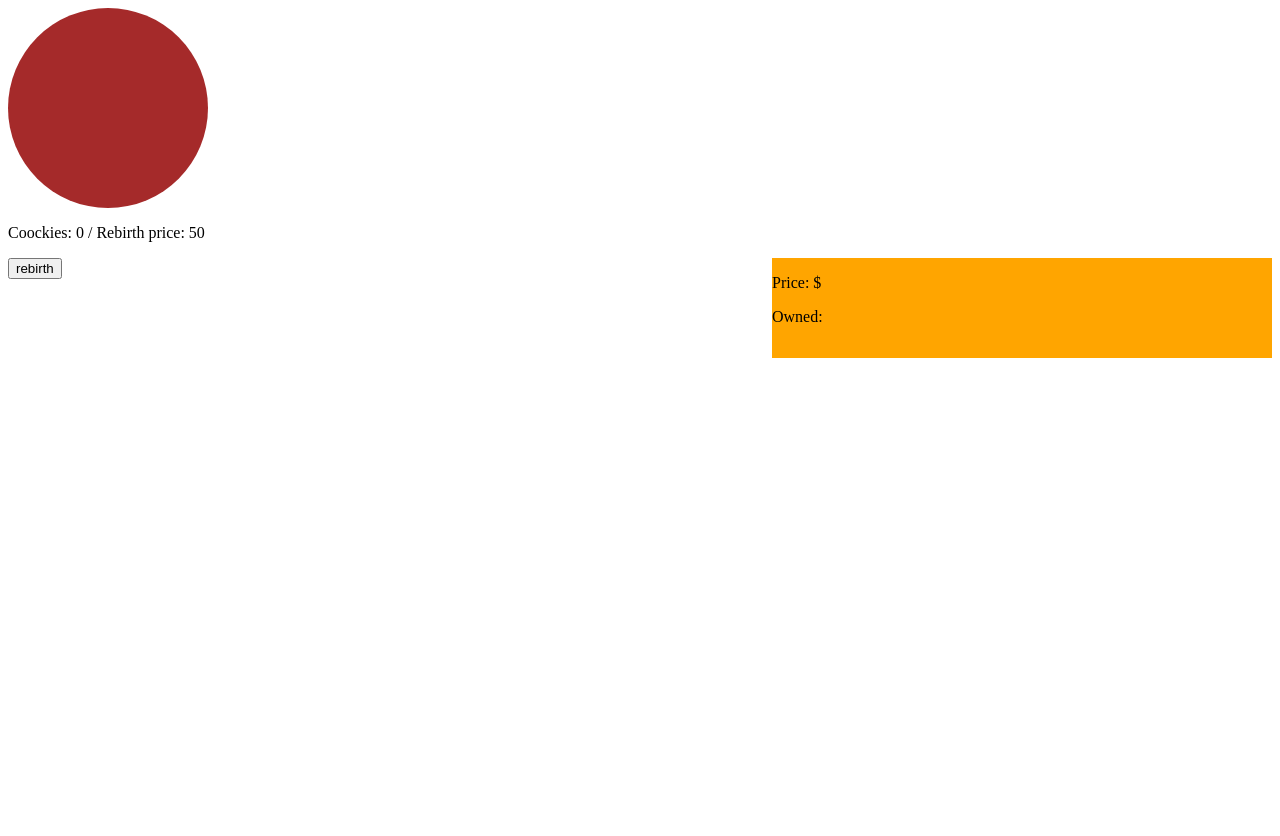
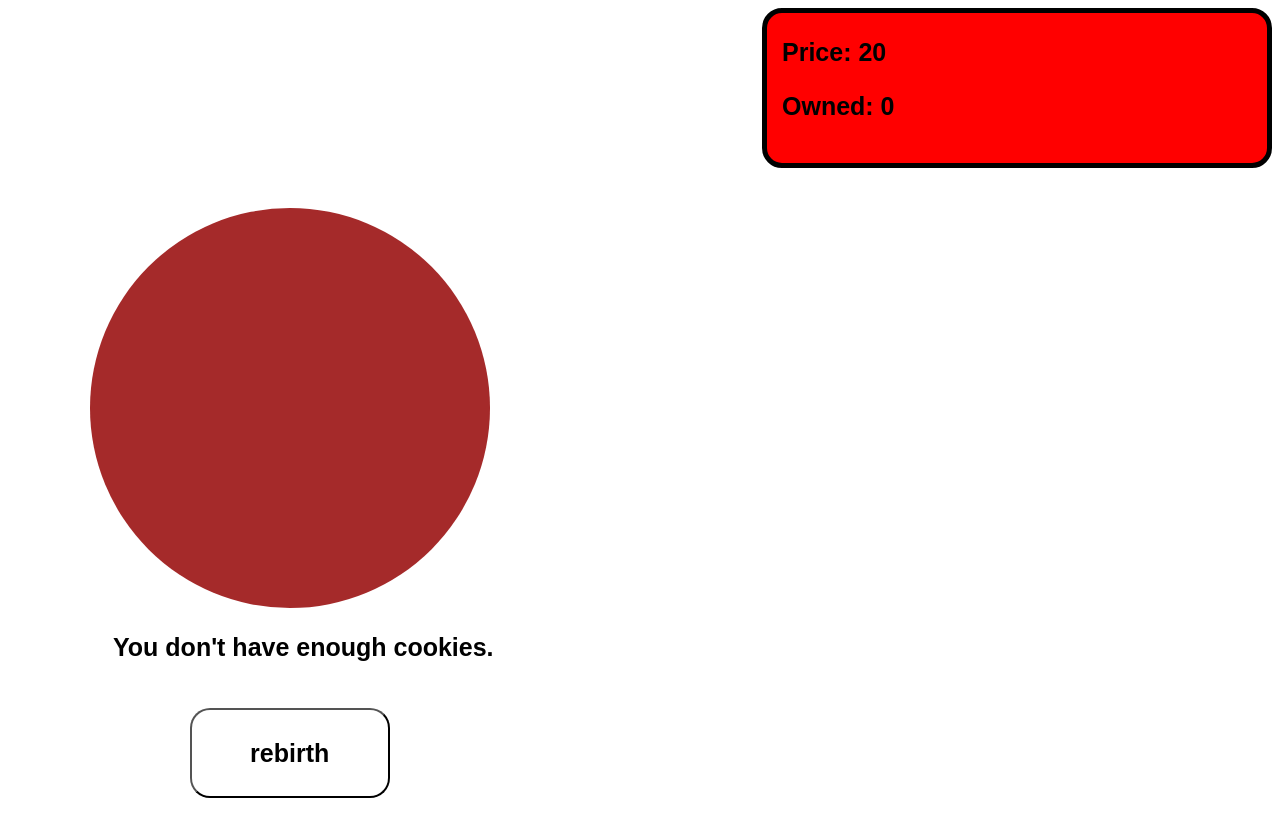
Before and after one commit to Reniuha/coockieShiter, a plain HTML site: page index.html in a window 1280 px wide. Both pictures are taken after a click on the button "rebirth". Before the commit the page ends 800 px from the top, so only its background shows below. Drawn offline with Linux system fonts and the light colour scheme.

Commit message:
Add files via upload

```diff
--- a/index.html
+++ b/index.html
@@ -7,13 +7,14 @@
     <link rel="stylesheet" href="style.css">
 </head>
 <body>
-
-    <div id="coockie"></div>
-    <p id="coockie-counter"></p>
-    <button id="rebirth">rebirth</button>
-    <div id="clicker">
-        <p>Price: $<span id="price"></span></p>
-        <p>Owned: <span id="owned"></span></p>
+    <div id="container">
+        <div id="coockie"></div>
+        <p id="coockie-counter">Cookies: 0 / Rebirths: 0 /  Rebirth price: 20</p>
+        <button id="rebirth"><p id="text">rebirth</p></button>
+        <div id="clicker">
+            <p id="price">Price: 20</p>
+            <p id="owned">Owned: 0</p>
+        </div>
     </div>
     <script src="script.js"></script>
 </body>
--- a/script.js
+++ b/script.js
@@ -2,27 +2,12 @@ const coockie = document.getElementById("coockie");
 var counterElement = document.getElementById("coockie-counter");
 var rebirthButton = document.getElementById("rebirth");
 
-var counter = 200;
+var counter = 0;
 var rebirth = 1;
+
 var price = 20;
 
-coockie.addEventListener("click", () => {
-    counter += rebirth * 1;
-    console.log("counter: " + counter);
-    counterElement.textContent = `Coockies: ${counter} / Rebirth price: ${price}`;
-});
 
-rebirthButton.addEventListener("click", () => {
-    if (counter >= price) {
-        counter = 0;
-        rebirth += 1;
-        console.log("rebirth: " + rebirth);
-        price = Math.round(price * 2.5);
-        counterElement.textContent = `Coockies: ${counter} / Rebirth price: ${price}`;
-    } else {
-        counterElement.textContent = `You don't have enough cookies.`;
-    }
-});
 
 const clicker = document.getElementById("clicker");
 let clickerOwnedElement = document.getElementById("owned");
@@ -31,16 +16,25 @@ let clickerPriceElement = document.getElementById("price");
 let clickerOwned = 0;
 let clickerPrice = 20;
 
+coockie.addEventListener("click", () => {
+
+    counter += rebirth === 0 ? 1 : 1 * rebirth;
+
+    console.log("counter: " + counter);
+    counterElement.textContent = `Cookies: ${counter} / Rebirths: ${rebirth - 1} /  Rebirth price: ${price}`;
+
+    enoughForClicker()
+});
+
 clicker.addEventListener("click", () => {
     if (counter >= clickerPrice) {
         counter -= clickerPrice;
         clickerOwned += 1;
         clickerPrice = Math.round(clickerPrice * 1.5);
 
-        clickerOwnedElement.textContent = clickerOwned;
-        clickerPriceElement.textContent = clickerPrice;
+        clickerOwnedElement.textContent = `Owned: ${clickerOwned}`;
+        clickerPriceElement.textContent = `Price: ${clickerPrice}`;
 
-        counterElement.textContent = `Coockies: ${counter} / Rebirth price: ${price}`;
     } else {
         const previousText = clickerPriceElement.textContent;
         clickerPriceElement.textContent = "You don't have enough cookies.";
@@ -48,4 +42,39 @@ clicker.addEventListener("click", () => {
             clickerPriceElement.textContent = previousText;
         }, 2000);
     }
+
+
+
+
+    enoughForClicker()
 });
+
+
+
+rebirthButton.addEventListener("click", () => {
+    if (counter >= price) {
+        counter = 0;
+        rebirth += 1;
+        console.log("rebirth: " + rebirth);
+        price = Math.round(price * 2.5);
+
+        clickerOwned = 0;
+        clickerPrice = 20;
+
+        clickerPriceElement.textContent = `Price: ${clickerPrice}`;
+        clickerOwnedElement.textContent = `Owned: ${clickerOwned}`;
+        counterElement.textContent = `Cookies: ${counter} / Rebirths: ${rebirth - 1} / Rebirth price: ${price}`;
+    } else {
+        counterElement.textContent = `You don't have enough cookies.`;
+    }
+
+    enoughForClicker()
+});
+
+function enoughForClicker () {
+    if(counter >= clickerPrice){
+        clicker.style.backgroundColor = "green"
+    } else {
+        clicker.style.backgroundColor = "red"
+    }
+}
--- a/style.css
+++ b/style.css
@@ -1,15 +1,53 @@
 #coockie{
     background-color: brown;
-    height: 200px;
+    height: 400px;
+    width: 400px;
+    border-radius: 200px;
+    grid-column: 4 / 7;
+    justify-self: center;
+    grid-row: 3;
+}
+
+#rebirth{
+    background: white;
+    font-size: 25px;
+    font-weight: bold;
+    border-radius: 20px;
+    grid-column: 4 / 7;
+    grid-row: 8;
+    height: 90px;
     width: 200px;
-    border-radius: 200px;
-    z-index: 1;
+    justify-self: center;
+}
+
+#price, #owned{
+    font-size: 25px;
+    margin-left: 15px;
+    font-family: Arial, Helvetica, sans-serif;
+    font-weight: bold;
+}
+
+#coockie-counter{
+    font-size: 25px;
+    font-family: Arial, Helvetica, sans-serif;
+    font-weight: bold;
+    grid-column: 2 / 10;
+    grid-row: 7;
+    justify-self: center;
 }
 
 #clicker {
-    background: orange;
+    background-color: red;
+    border: 5px black solid;
+    border-radius: 20px;
     width: 500px;
-    height: 100px;
+    height: 150px;
     float:right;
-    z-index: 2;
+    grid-column: 17;
 }
+
+#container{
+    display: grid;
+    grid-template-columns: repeat(17, 1fr);
+    grid-template-rows: repeat(13, 100px);
+}
```
